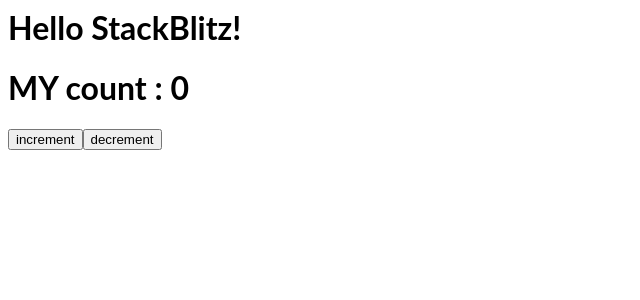
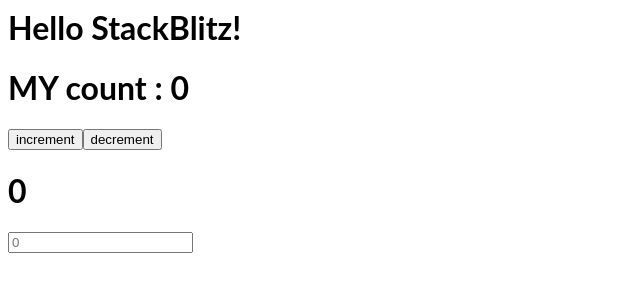
Before and after one commit to yasikrehman/react-redux, a React (Create React App) app: page /text/1 in a window 1280 px wide. Shown: the top 300 px of the page, without its empty margins (0-640 px from the left). Built offline with nearby package versions, Linux system fonts and the light colour scheme.

Commit message:
Redux with text added

```diff
--- a/src/App.js
+++ b/src/App.js
@@ -1,6 +1,7 @@
 import React from 'react';
 
 import { Counterview } from './components/counterView';
+import { Updatetext } from './components/Updatetext';
 import './style.css';
 
 export default function App() {
@@ -8,6 +9,7 @@
     <div>
       <h1>Hello StackBlitz!</h1>
       <Counterview />
+      <Updatetext />
     </div>
   );
 }
--- /dev/null
+++ b/src/actions/text.js
@@ -0,0 +1,6 @@
+export const text = () => {
+  return {
+    type: 'addtext',
+    payload,
+  };
+};
--- /dev/null
+++ b/src/components/Updatetext.js
@@ -0,0 +1,20 @@
+import React from 'react';
+import { useSelector, useDispatch } from 'react-redux';
+
+export const Updatetext = () => {
+  const texts = useSelector((state) => state.getText);
+  const dispatch = useDispatch();
+
+  return (
+    <>
+      <h1>{texts}</h1>
+      <input
+        type="text"
+        placeholder={texts}
+        onChange={(event) =>
+          dispatch({ type: 'addtext', payload: event.target.value })
+        }
+      />
+    </>
+  );
+};
--- a/src/reducers/index.js
+++ b/src/reducers/index.js
@@ -1,4 +1,5 @@
 import { combineReducers } from 'redux';
 import counter from './counter';
+import textReducer from './textReducer';
 
-export default combineReducers({ counter });
+export default combineReducers({ counter, getText: textReducer });
--- /dev/null
+++ b/src/reducers/textReducer.js
@@ -0,0 +1,8 @@
+export default function textReducer(state = 0, action) {
+  switch (action.type) {
+    case 'addtext':
+      return action.payload;
+    default:
+      return state;
+  }
+}
```
